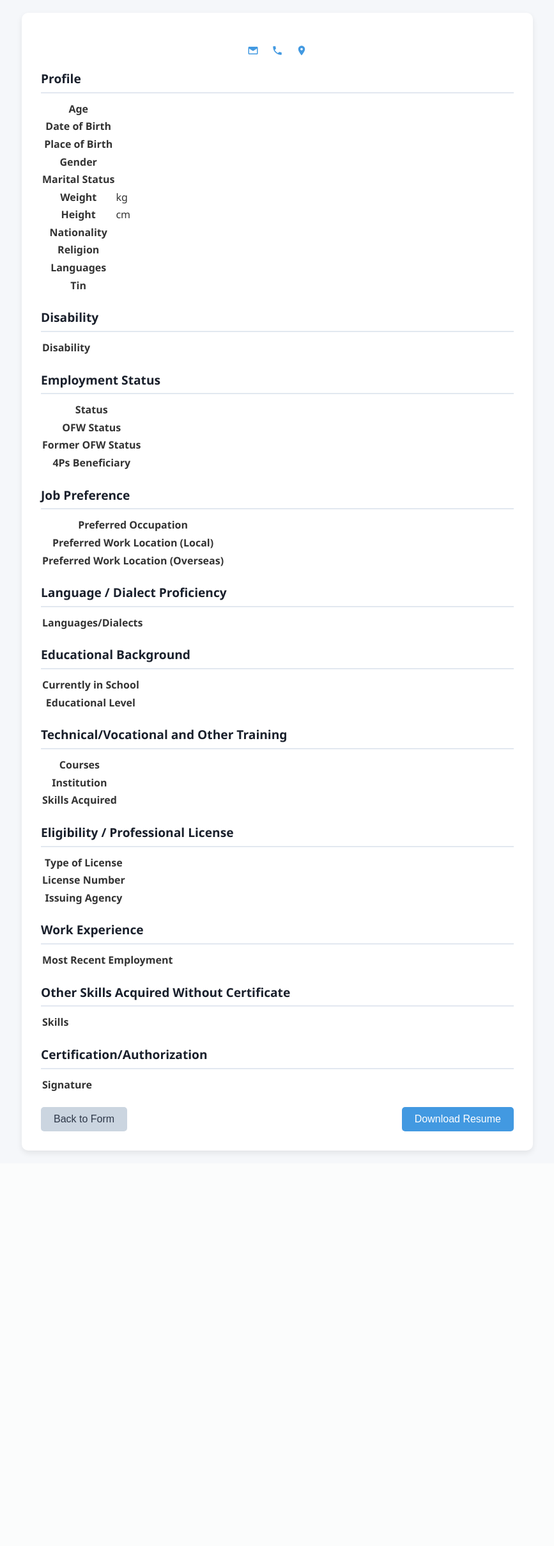
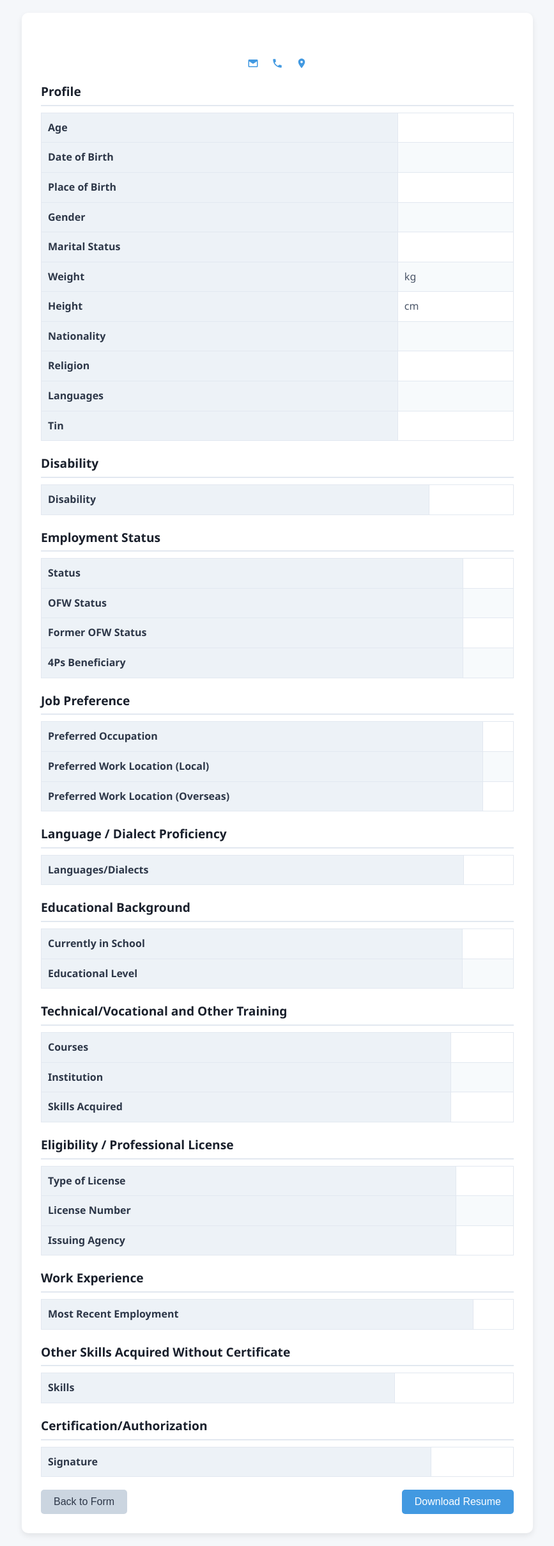
Before and after one commit to bryllemitra/PESO-Job-Portal, a PHP site: page /forms/preview.php in a window 1280 px wide. Shown: the whole page at 64% size, without its empty margins (206-1073 px from the left). Before the commit the page ends 1818 px from the top, so only its background shows below. Run offline with PHP 8.4, Linux system fonts and the light colour scheme; the visitor is signed in with stand-in values (Sample User, id 1); lists and menus that the app fills with data are empty.

Commit message:
fixed the preview_resume css
made the header flex so the users full name is displayed and add the css for the tables

```diff
--- a/assets/preview_resume.css
+++ b/assets/preview_resume.css
@@ -21,13 +21,24 @@
     border-radius: 10px;
     box-shadow: 0 4px 10px rgba(0, 0, 0, 0.08); /* Subtle shadow for depth */
 }
-
+/* fix the look for the name container*/
     .header {
+        display: flex;
+        flex-direction: column; /* Stack children vertically */
+        align-items: center; /* Center everything horizontally */
         text-align: center;
         margin-bottom: 20px;
     }
 
+    .header .name-container {
+        display: flex;
+        justify-content: center;
+        gap: 20px; /* Space between h1 elements */
+        flex-wrap: wrap; /* Ensure they stay aligned properly */
+    }
+
     .header h1 {
+
         font-size: 2rem;
         font-weight: 600;
         color: #1a202c; /* Dark gray for headings */
@@ -35,6 +46,7 @@
     }
 
     .header p {
+        margin-top: 10px;
         font-size: 1.1rem;
         color: #4a5568; /* Medium gray for subheadings */
     }
@@ -127,3 +139,31 @@
 .download-button:hover {
     background: #3182ce; /* Darker blue on hover */
 }
+
+/* Table-like styling for sections */
+.section table {
+    width: 100%;
+    border-collapse: collapse;
+    margin-bottom: 20px;
+}
+
+.section table th, .section table td {
+    border: 1px solid #e2e8f0;
+    padding: 10px;
+    text-align: left;
+}
+
+.section table th {
+    background-color: #edf2f7;
+    font-weight: 600;
+    color: #2d3748;
+}
+
+.section table td {
+    background-color: #ffffff;
+    color: #4a5568;
+}
+
+.section table tr:nth-child(even) td {
+    background-color: #f7fafc;
+}
```
Lines whose indentation alone changed are shown as unchanged.
